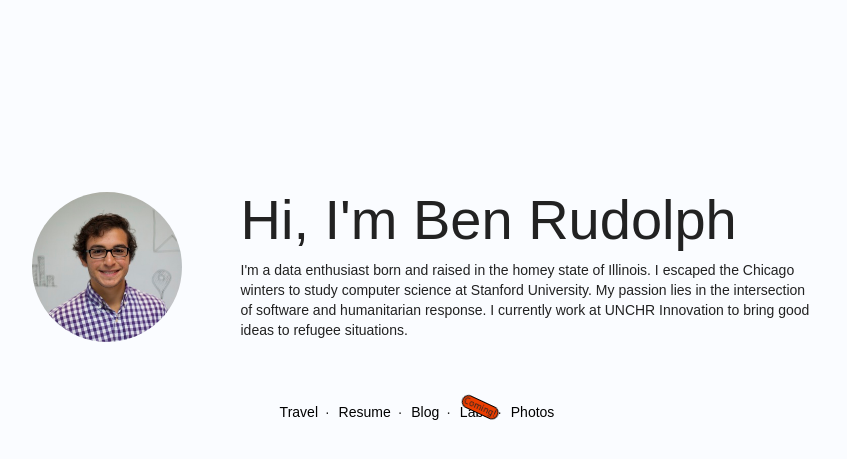
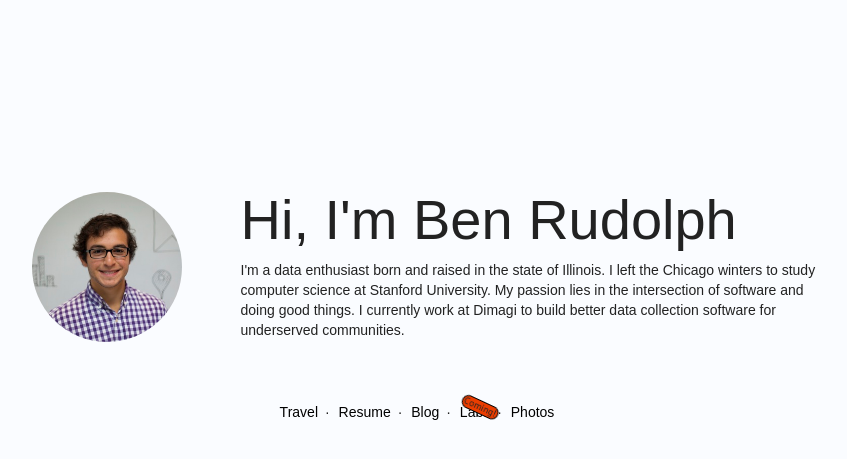
Before and after one commit to benrudolph/main, a Jekyll site: the page built from index.html, in a window 1280 px wide. Shown: the top 459 px of the page, without its empty margins (222-1069 px from the left). Built offline with Jekyll 4.4.1, drawn with Linux system fonts in a browser that asks for light colours; Markdown is read by kramdown in place of the engine named in the settings.

Commit message:
Update about me

```diff
--- a/index.html
+++ b/index.html
@@ -9,7 +9,7 @@ layout: default
     </div>
     <div class="about col-sm-9">
       <h1 class="about-heading">Hi, I'm Ben Rudolph</h1>
-      <div class="about-content">I'm a data enthusiast born and raised in the homey state of Illinois. I escaped the Chicago winters to study computer science at Stanford University. My passion lies in the intersection of software and humanitarian response. I currently work at UNCHR Innovation to bring good ideas to refugee situations.</div>
+      <div class="about-content">I'm a data enthusiast born and raised in the state of Illinois. I left the Chicago winters to study computer science at Stanford University. My passion lies in the intersection of software and doing good things. I currently work at Dimagi to build better data collection software for underserved communities.</div>
     </div>
   </div>
   <div class="row">
```
